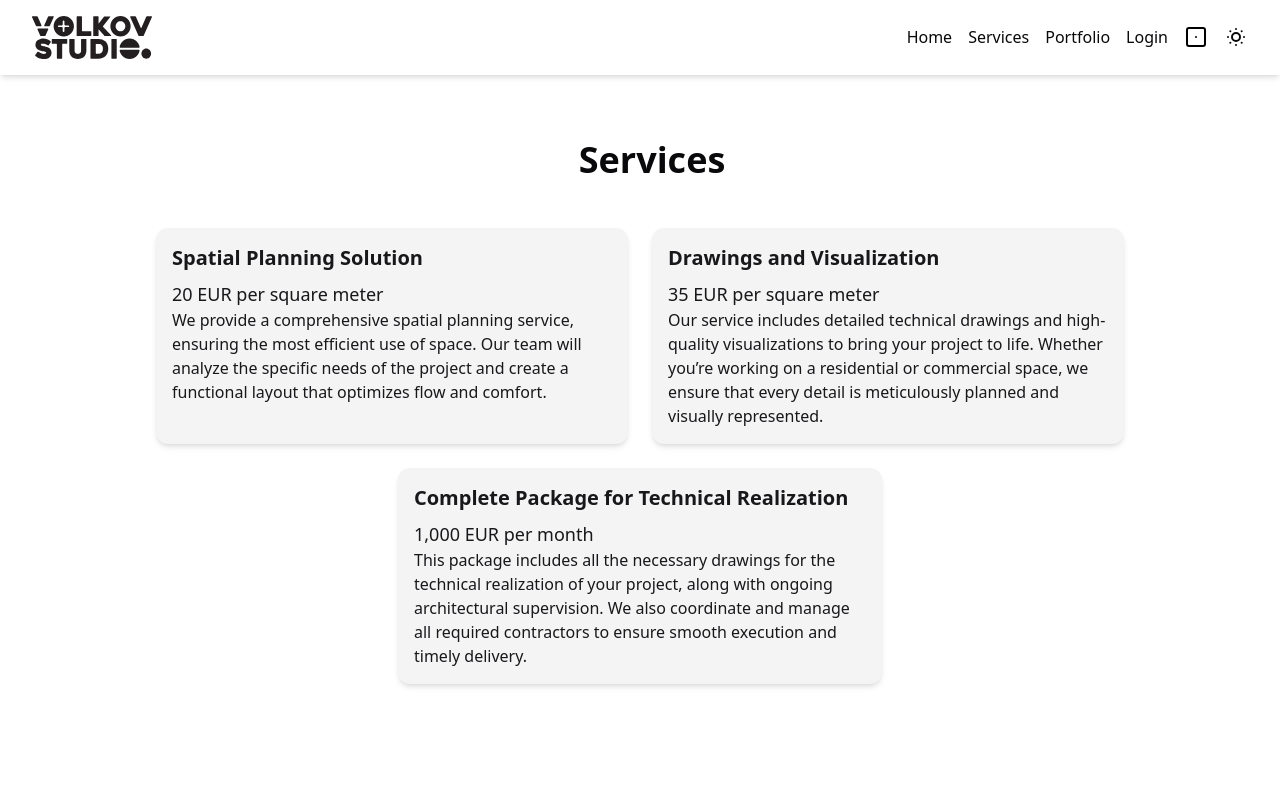
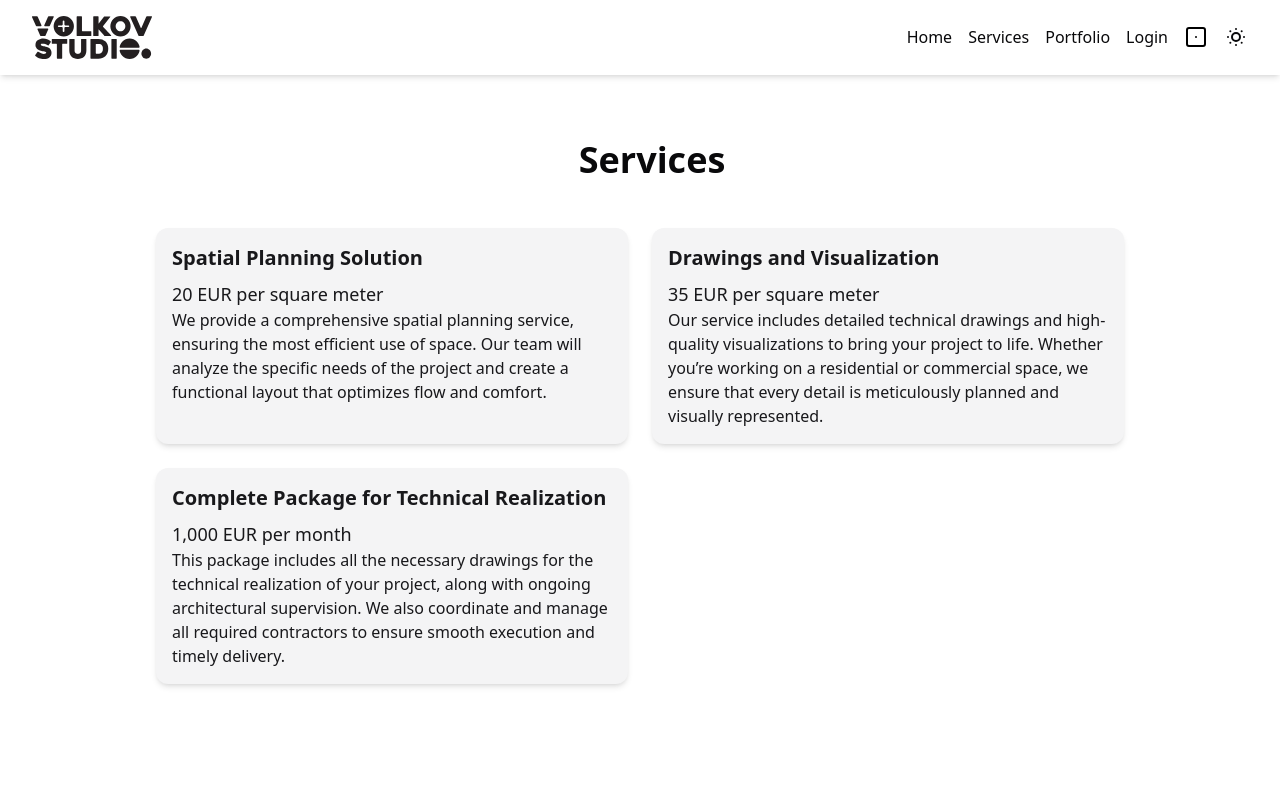
Before and after one commit to savchuckvadim/site, a Next.js app: page /services in a window 1280 px wide. Shown: the top 800 px of the page. Built offline with nearby package versions, Linux system fonts and the light colour scheme; no server answers; the database is empty.

Commit message:
fxd service

```diff
--- a/modules/pages/services/ui/ServicesPage.tsx
+++ b/modules/pages/services/ui/ServicesPage.tsx
@@ -1,9 +1,7 @@
 'use client'
-import { Button } from '@/components/ui/button';
-import { Card, CardContent, CardHeader } from '@/components/ui/card';
+
 import { ScrollToTop } from '@/modules/shared';
 import ModalPhone from '@/modules/shared/modal/ui/ModalPhone';
-import { motion } from 'framer-motion';
 import { useState } from 'react';
 
 const services = [
@@ -24,10 +22,10 @@ const services = [
     },
 ];
 
-const cardVariants = {
-    hidden: { opacity: 0, y: 50 },
-    visible: { opacity: 1, y: 0 },
-};
+// const cardVariants = {
+//     hidden: { opacity: 0, y: 50 },
+//     visible: { opacity: 1, y: 0 },
+// };
 
 export default function ServicesPage() {
     const [isModalOpen, setIsModalOpen] = useState(false);
@@ -51,8 +49,8 @@ export default function ServicesPage() {
                                 onClick={handleCardClick}
                                 key={service.title}
                                 className={`bg-secondary cursor-pointer rounded-xl shadow-md overflow-hidden hover:scale-105 transition-transform
-                                ${index === services.length - 1 && services.length % 2 !== 0 ? 'md:col-span-2 md:mx-auto' : ''}`}
-                                style={{ maxWidth: index === services.length - 1 && services.length % 2 !== 0 ? '50%' : 'auto' }}
+                                ${index === services.length - 1 && services.length % 2 !== 0 ? 'col-span-2 md:col-span-1 md:mx-auto' : ''}`}
+                                // style={{ maxWidth: index === services.length - 1 && services.length % 2 !== 0 ? '50%' : 'auto' }}
                             >
                                 <div className="p-4">
                                     <h3 className="text-accent-foreground text-bold cursor-pointer text-xl font-semibold mb-2">{service.title}</h3>
```
Also changed, not shown: app/layout.tsx (+1 -8 lines).
